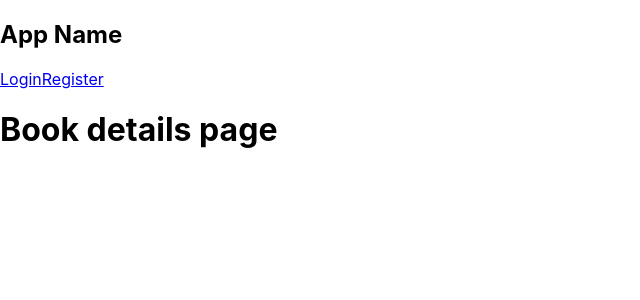
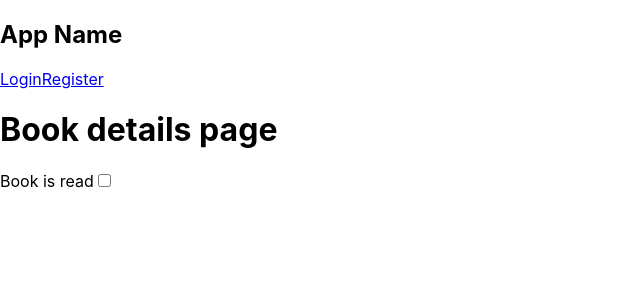
Before and after one commit to kmitova/django_react_project, a React (Create React App) app in the folder frontend/: page /book/1 in a window 1280 px wide. Shown: the top 300 px of the page, without its empty margins (0-640 px from the left). Built offline with nearby package versions, Linux system fonts and the light colour scheme; no server answers.

Commit message:
moved status update to book details page

```diff
--- a/frontend/src/components/BookDetails.js
+++ b/frontend/src/components/BookDetails.js
@@ -29,11 +29,49 @@ const BookDetails = () => {
         .catch(console.error);
   }, [id]);
 
+        const [bookIsRead, setBooksIsRead] = useState(false)
+
+
+    const changeStatus = async (e, book) => {
+        e.preventDefault();
+        setBooksIsRead(e.target.checked)
+        let token = getAccessToken()
+        let data = {
+            is_read: bookIsRead
+        }
+        console.log(data)
+        await axios.put(`${URL}api_books/change_book_status/${book.id}/`,
+            data, {
+                headers: {
+                    'Accept': 'application/json',
+                    'Content-Type': 'application/json',
+                    'Authorization': `Bearer ${token}`
+                }
+            })
+            .then((result) => {
+                // console.log(category)
+                console.log(result.data);
+            })
+            .catch((error) => {
+                // console.log(category)
+                console.log(error);
+            })
+
+
+    }
+
     return (
         <div>
             <h1>Book details page</h1>
             <h2>{book.title}</h2>
             <h3>{book.author}</h3>
+            <form action="">
+                <label htmlFor="">Book is read</label>
+                {book.is_read ?
+                    <input type="checkbox" name="is_read" checked
+                           onChange={(e) => changeStatus(e, book)}/> :
+                    <input type="checkbox" name="is_read" onChange={(e) => changeStatus(e, book)}/>}
+            </form>
         </div>
 
     )
--- a/frontend/src/components/SearchBook.js
+++ b/frontend/src/components/SearchBook.js
@@ -8,36 +8,36 @@ import {Link} from "react-router-dom";
 const SearchBook = (props) => {
     const {books} = props;
     const [searchTerm, setSearchTerm] = useState('')
-    const [bookIsRead, setBooksIsRead] = useState(false)
-
-
-    const changeStatus = async (e, book) => {
-        e.preventDefault();
-        setBooksIsRead(e.target.checked)
-        let token = getAccessToken()
-        let data = {
-            is_read: bookIsRead
-        }
-        console.log(data)
-        await axios.put(`${URL}api_books/change_book_status/${book.id}/`,
-            data, {
-                headers: {
-                    'Accept': 'application/json',
-                    'Content-Type': 'application/json',
-                    'Authorization': `Bearer ${token}`
-                }
-            })
-            .then((result) => {
-                // console.log(category)
-                console.log(result.data);
-            })
-            .catch((error) => {
-                // console.log(category)
-                console.log(error);
-            })
-
-
-    }
+    // const [bookIsRead, setBooksIsRead] = useState(false)
+    //
+    //
+    // const changeStatus = async (e, book) => {
+    //     e.preventDefault();
+    //     setBooksIsRead(e.target.checked)
+    //     let token = getAccessToken()
+    //     let data = {
+    //         is_read: bookIsRead
+    //     }
+    //     console.log(data)
+    //     await axios.put(`${URL}api_books/change_book_status/${book.id}/`,
+    //         data, {
+    //             headers: {
+    //                 'Accept': 'application/json',
+    //                 'Content-Type': 'application/json',
+    //                 'Authorization': `Bearer ${token}`
+    //             }
+    //         })
+    //         .then((result) => {
+    //             // console.log(category)
+    //             console.log(result.data);
+    //         })
+    //         .catch((error) => {
+    //             // console.log(category)
+    //             console.log(error);
+    //         })
+    //
+    //
+    // }
     return (
         <div className='search-container'>
             <input type="text" placeholder='Search for a title...'
@@ -56,13 +56,13 @@ const SearchBook = (props) => {
                         <div key={book.id}>
                             <p>{book.title}</p>
                             <p>{book.author}</p>
-                            <form action="">
-                                <label htmlFor="">Book is read</label>
-                                {book.is_read ?
-                                    <input type="checkbox" name="is_read" checked
-                                           onChange={(e) => changeStatus(e, book)}/> :
-                                    <input type="checkbox" name="is_read" onChange={(e) => changeStatus(e, book)}/>}
-                            </form>
+                            {/*<form action="">*/}
+                            {/*    <label htmlFor="">Book is read</label>*/}
+                            {/*    {book.is_read ?*/}
+                            {/*        <input type="checkbox" name="is_read" checked*/}
+                            {/*               onChange={(e) => changeStatus(e, book)}/> :*/}
+                            {/*        <input type="checkbox" name="is_read" onChange={(e) => changeStatus(e, book)}/>}*/}
+                            {/*</form>*/}
                             <Link to={`/book/${book.id}`}>
                                 to book details
                             </Link>
```
